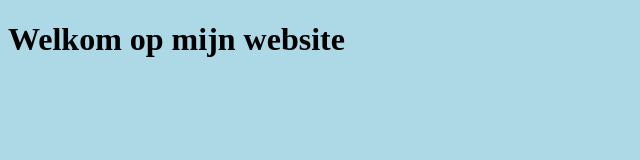
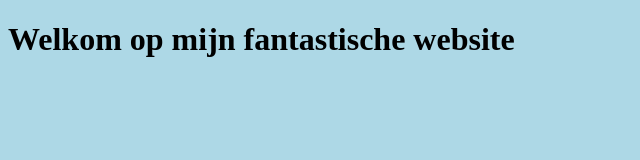
Before and after one commit to zebwillems/git-labo2-oefeningen, a plain HTML site: page index.html in a window 1280 px wide. Shown: the whole page, without its empty margins (0-640 px from the left). Drawn offline with Linux system fonts and the light colour scheme.

Commit message:
Conflict1

```diff
--- a/index.html
+++ b/index.html
@@ -6,6 +6,6 @@
     <title>Mijn Website</title>
 </head>
 <body>
-    <h1>Welkom op mijn website</h1>
+    <h1>Welkom op mijn fantastische website</h1>
 </body>
 </html>
```
